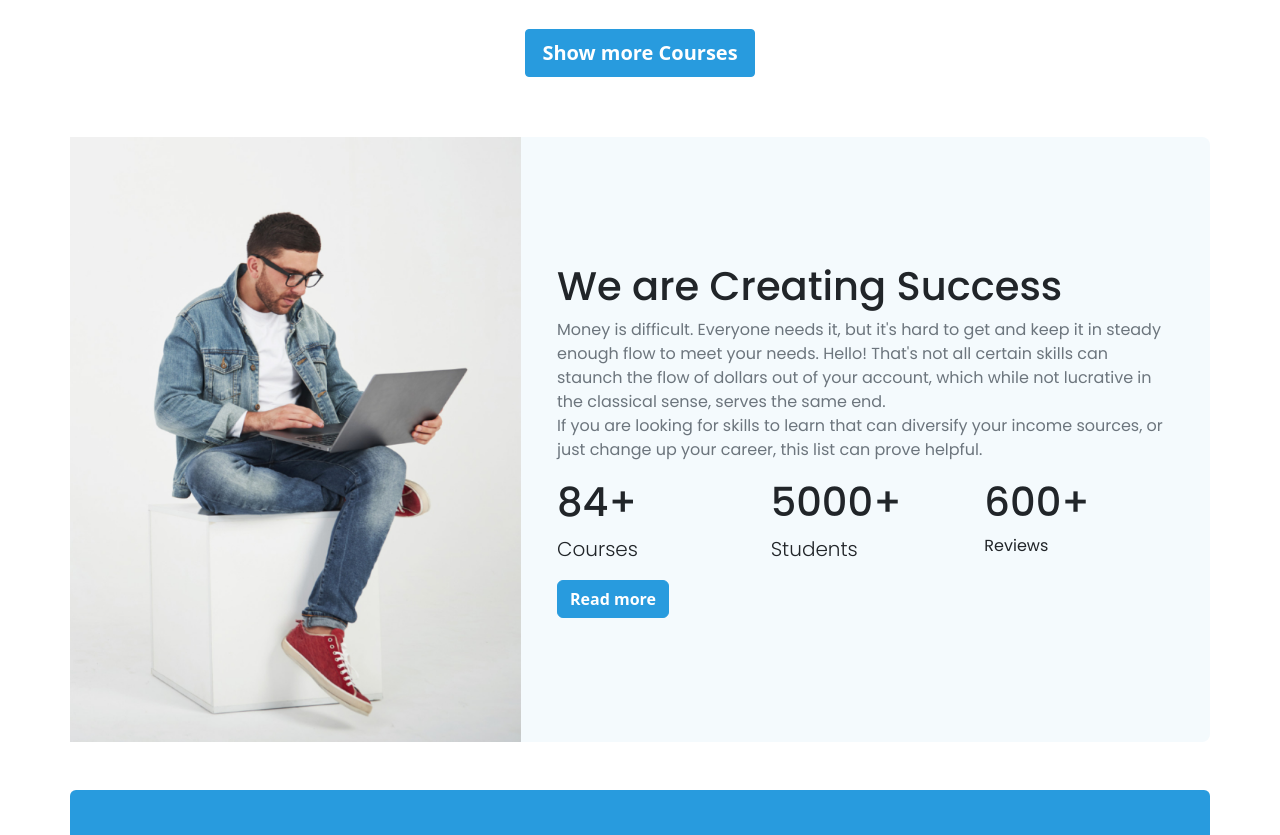
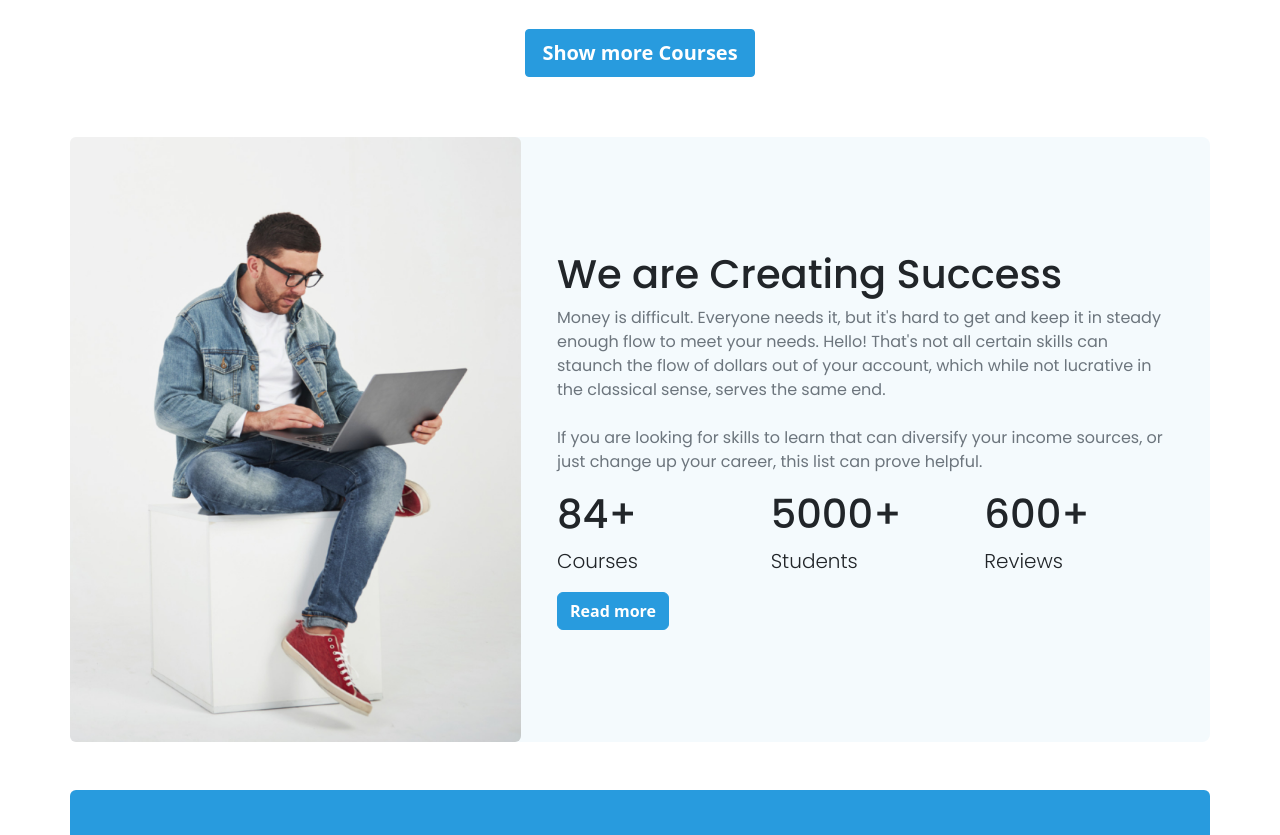
Before and after one commit to FerdousZihad/Learn-with-Ferdous, a plain HTML site: page index.html in a window 1280 px wide. Shown: the part 1760-2595 px from the top of the page. Drawn offline with nearby package versions, Linux system fonts and the light colour scheme.

Commit message:
All are Done

```diff
--- a/index.html
+++ b/index.html
@@ -4,7 +4,9 @@
 <head>
     <meta charset="utf-8">
     <meta name="viewport" content="width=device-width, initial-scale=1">
-    <title>Bootstrap demo</title>
+    <title>Learn with Ferdous Zihad</title>
+
+    <link rel="shortcut icon" href="./images/1.png" type="image/x-icon">
     <link href="https://cdn.jsdelivr.net/npm/bootstrap@5.2.0/dist/css/bootstrap.min.css" rel="stylesheet"
         integrity="sha384-gH2yIJqKdNHPEq0n4Mqa/HGKIhSkIHeL5AyhkYV8i59U5AR6csBvApHHNl/vI1Bx" crossorigin="anonymous">
 
@@ -30,7 +32,7 @@
                     <button class="navbar-toggler" type="button" data-bs-toggle="collapse"
                         data-bs-target="#navbarNavAltMarkup" aria-controls="navbarNavAltMarkup" aria-expanded="false"
                         aria-label="Toggle navigation">
-                        <span class="navbar-toggler-icon"></span>
+                        <span class="navbar-toggler-icon "></span>
                     </button>
 
 
@@ -336,8 +338,8 @@
             <div class="container-md bg-light-blue rounded-3  px-0 pe-md-4">
                 <div class="about-card row align-items-center">
                     <div class="col-12 col-sm-5 h-100">
-                        <img src="images/working.png" alt="" class="img-fluid w-100 d-none d-sm-block">
-                        <img src="images/working-sm.png" alt="" class="img-fluid w-100 d-sm-none">
+                        <img src="images/working.png" alt="" class="img-fluid w-100 d-none d-sm-block rounded-2">
+                        <img src="images/working-sm.png" alt="" class="img-fluid w-100 d-sm-none rounded-2">
                     </div>
                     <div class="col-12 col-sm-7   p-4">
                         <h1>We are Creating Success </h1>
@@ -345,7 +347,7 @@
                             get and keep it in
                             steady enough flow to meet your needs. Hello! That's not all certain skills can
                             staunch the flow of dollars out of your account, which while not lucrative in the classical
-                            sense, serves the same end. <br> If you are looking for skills to learn that can
+                            sense, serves the same end. <br><br> If you are looking for skills to learn that can
                             diversify your
                             income sources, or just change up your
                             career, this list can prove helpful.
@@ -368,7 +370,7 @@
                             </div>
                             <div class="col">
                                 <h1>600+</h1>
-                                <p>Reviews</p>
+                                <p class="lead">Reviews</p>
                             </div>
                         </div>
                         <a href="#" class="btn btn-blue text-white rounded-2 fw-semibold">Read more</a>
```
